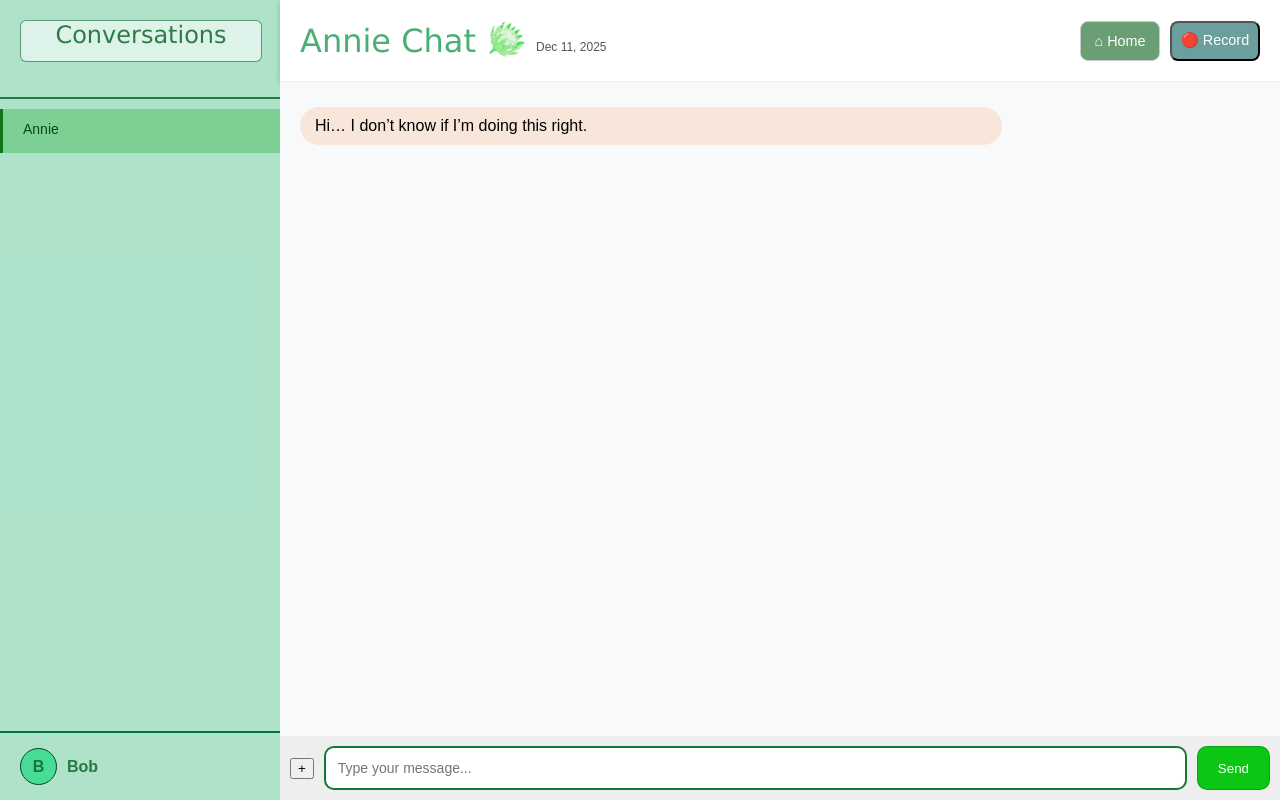
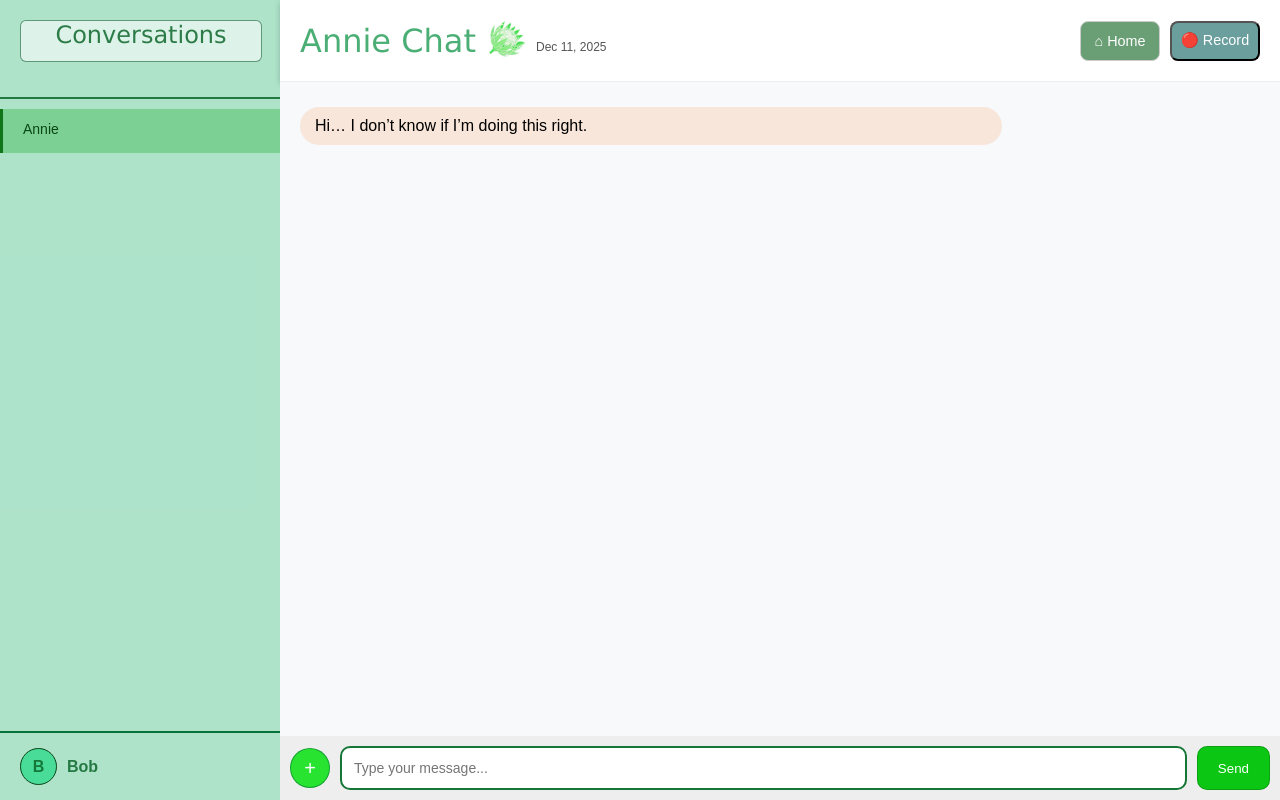
Before and after one commit to Plum165/Code-the-Halls-, a React (Create React App) app in the folder src/frontend/: page /chat-with-annie in a window 1280 px wide. Built offline with nearby package versions, Linux system fonts and the light colour scheme.

Commit message:
Updated the sumbit button

```diff
--- a/src/frontend/src/pages/ChatWithAnnie.jsx
+++ b/src/frontend/src/pages/ChatWithAnnie.jsx
@@ -249,10 +249,23 @@ useEffect(() => {
           )}
         </div>
 
+        {/* INPUT */}
         <div className="chat-input-area">
-          <div className="file-upload-container">
-            <button onClick={() => fileInputRef.current.click()}>+</button>
-            <input type="file" ref={fileInputRef} onChange={handleFileUpload} multiple style={{ display: 'none' }} />
+           <div className="file-upload-container">
+            <button
+              className="file-upload-btn"
+              onClick={() => fileInputRef.current.click()}
+              title="Upload file"
+            >
+              <span className="plus-icon">+</span>
+            </button>
+            <input
+              type="file"
+              ref={fileInputRef}
+              onChange={handleFileUpload}
+              multiple
+              style={{ display: 'none' }}
+            />
           </div>
           <AgentInput onSend={handleSend} />
         </div>
```
